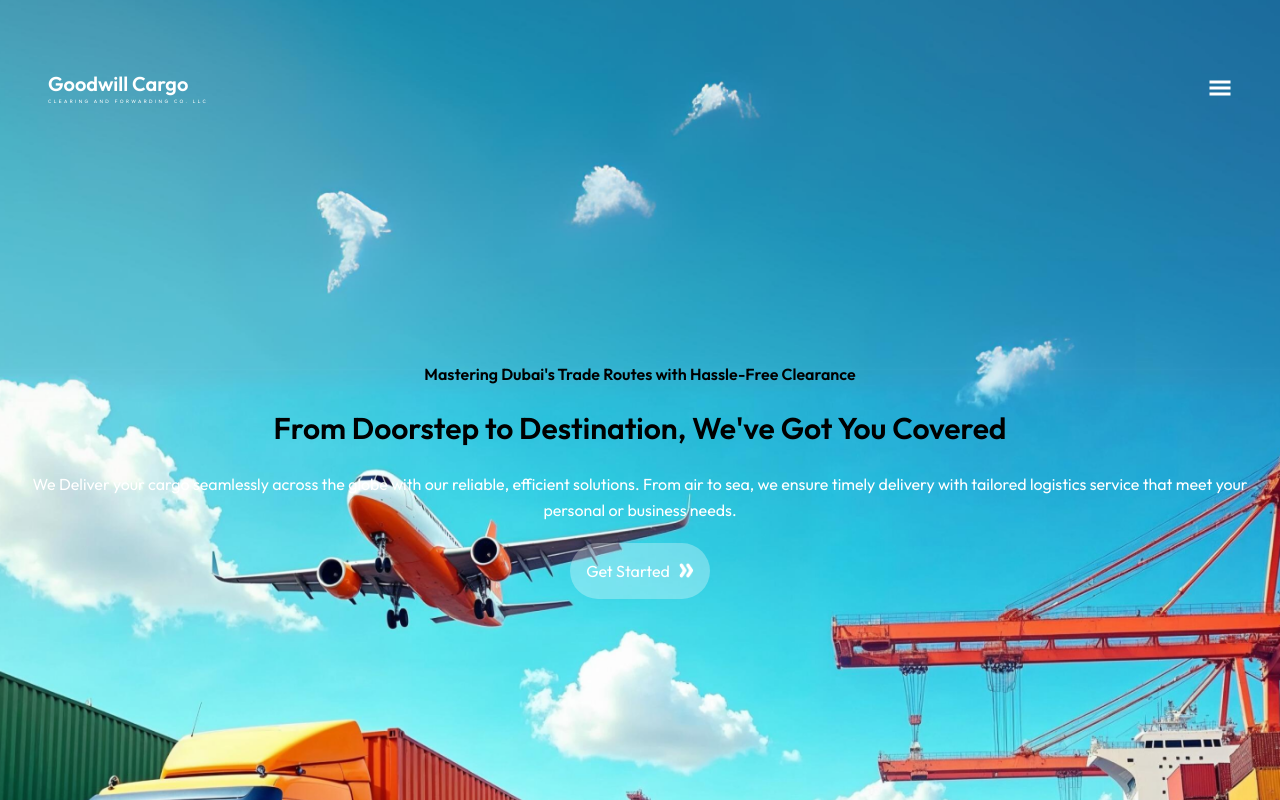
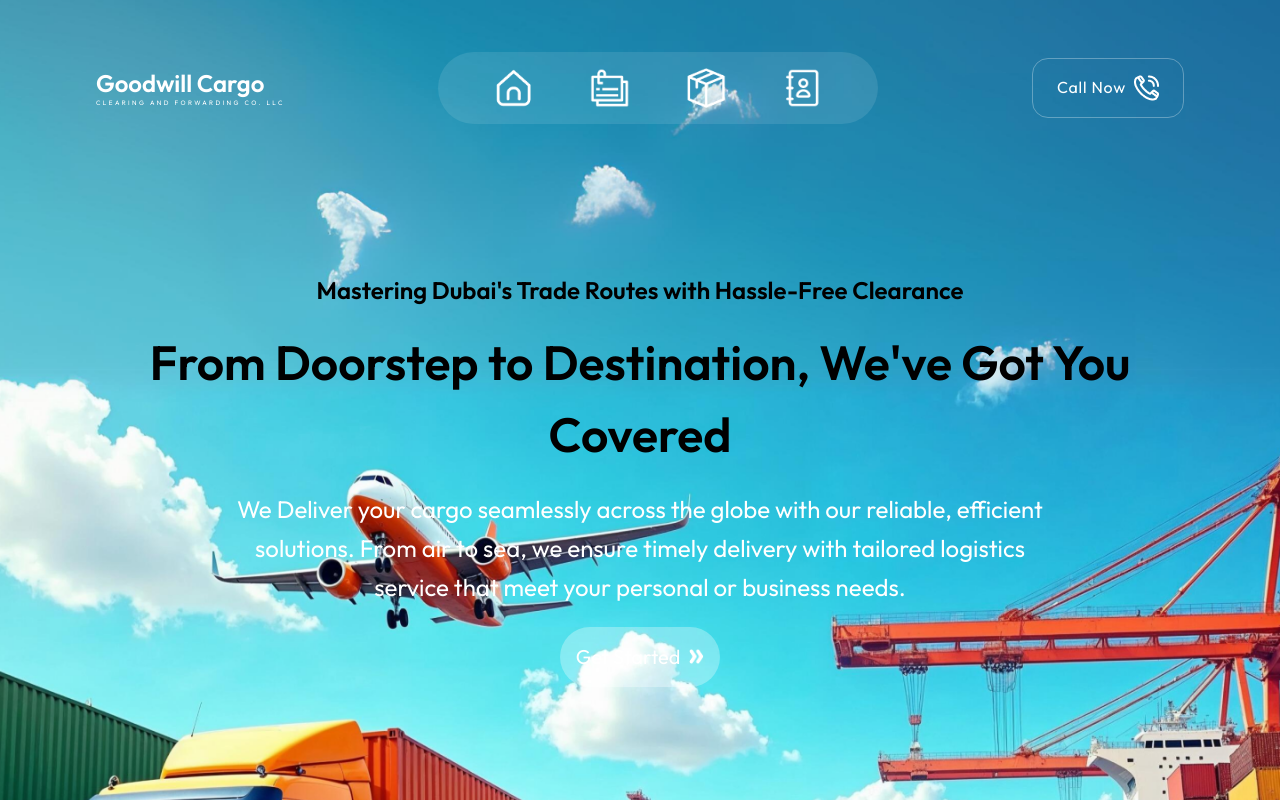
Before and after one commit to Sohaib-Ahmed869/GoodwillCargo, a React (Vite) app: page / in a window 1280 px wide. Shown: the top 800 px of the page. Built offline with nearby package versions, Linux system fonts and the light colour scheme.

Commit message:
adjust custome break points in tailwind config file

```diff
--- a/src/component/common/Navbar.jsx
+++ b/src/component/common/Navbar.jsx
@@ -44,7 +44,7 @@ const Navbar = () => {
 
       {/* Center part of navbar */}
       <div
-        className={`hidden lg:flex rounded-full items-center justify-center py-4 px-14 gap-14 ${
+        className={`hidden md:flex rounded-full items-center justify-center py-4 px-14 gap-14 ${
           location.pathname === "/"
             ? "bg-white bg-opacity-10"
             : "bg-primary bg-opacity-100"
--- a/tailwind.config.js
+++ b/tailwind.config.js
@@ -13,6 +13,11 @@ export default {
     },
     screens: {
       vsm: "375px",
+      sm: "640px",
+      md: "768px",
+      lg: "1024px",
+      xl: "1280px",
+      "2xl": "1536px",
     },
   },
   plugins: [],
```
